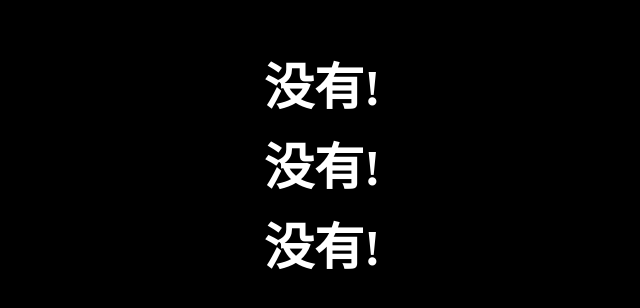
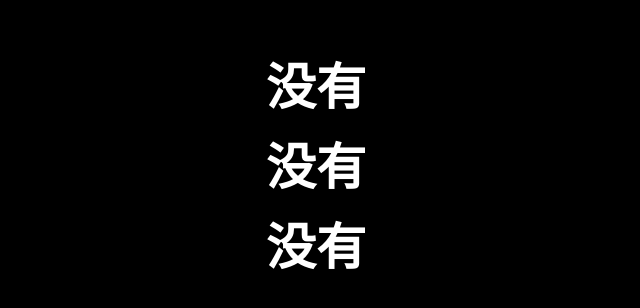
Before and after one commit to cuicui615/cuicui615.github.io, a plain HTML site: page index.html in a window 1280 px wide. Shown: the part 194-502 px from the top of the page, without its empty margins (324-964 px from the left). Drawn offline with Linux system fonts and the light colour scheme.

Commit message:
Update index.html

```diff
--- a/index.html
+++ b/index.html
@@ -22,7 +22,6 @@
             line-height: 80px;
             font-size: 50px;
             user-select: none;
-            margin-left:.25em;
         }
         p{
             margin:0;
@@ -31,9 +30,9 @@
 </head>
 <body>
     <h1>
-        <p>没有!</p>
-        <p>没有!</p>
-        <p>没有!</p>
+        <p>没有</p>
+        <p>没有</p>
+        <p>没有</p>
     </h1>
 </body>
 </html>
```
